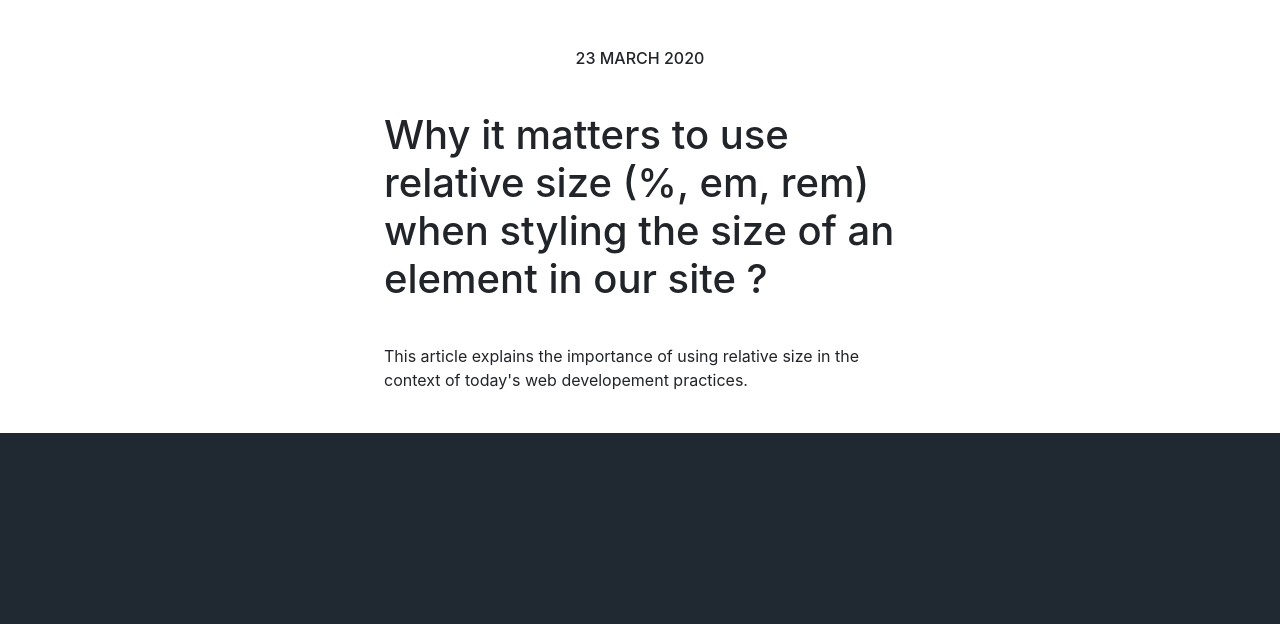
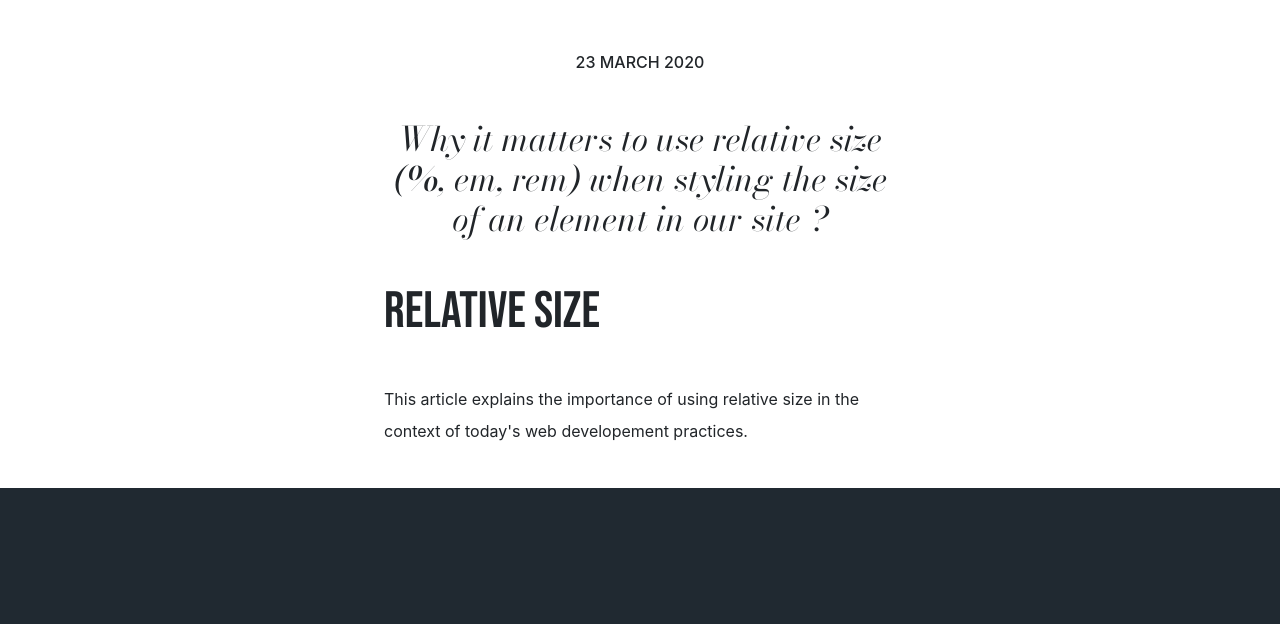
Before and after one commit to nati-m-afw/MyPersonalWeb-II, a plain HTML site: page blog/blog1.html in a window 1280 px wide. Shown: the part 176-800 px from the top of the page. Drawn offline with nearby package versions, Linux system fonts and the light colour scheme.

Commit message:
added google fonts; updated blogs

```diff
--- a/assets/css/blog-post-style.css
+++ b/assets/css/blog-post-style.css
@@ -9,7 +9,22 @@ article .date{
     font-weight: 550;
 }
 
-article p, h1, h4{
+article h1{
+    font-family: 'Bodoni Moda', serif;
+    font-size: 2.1rem;
+    text-align: center;
+}
+
+article h2{
+    font-family: 'Bebas Neue', cursive;
+    font-size: 3.2rem;
+}
+
+article p{
+    line-height: 2rem;
+}
+
+article p, h1, h2, h4{
     margin: 8% 0;
 }
 
--- a/assets/css/blog-style.css
+++ b/assets/css/blog-style.css
@@ -29,3 +29,8 @@ div .card .date{
     padding-bottom: 1rem;
     text-transform: uppercase;
 }
+
+h4.card-title a{
+    font-family: 'Bodoni Moda', serif;
+    font-size: 2.1rem;
+}
--- a/blog/blog1.html
+++ b/blog/blog1.html
@@ -11,6 +11,7 @@
     <link rel="stylesheet" href="../assets/css/blog-style.css">
     <link rel="stylesheet" href="../assets/css/blog-post-style.css">
     <link href="https://fonts.googleapis.com/css2?family=Bebas+Neue&display=swap" rel="stylesheet">
+    <link href="https://fonts.googleapis.com/css2?family=Bodoni+Moda:ital@1&display=swap" rel="stylesheet">
     <link rel="stylesheet" href="../assets/css/font-awesome.min.css">
     <title>Why it matters to use relative size (%, em, rem) when styling the size of an element in our site ? - Natnael Mekonnen</title>
     <link rel="icon" href="../assets/img/icon.png">
@@ -91,6 +92,9 @@
             <h1>
                 Why it matters to use relative size (%, em, rem) when styling the size of an element in our site ?
             </h1>
+            <h2>
+                Relative Size
+            </h2>
             <p>
                 This article explains the importance of using relative size in the context of today's web developement practices.
             </p>
```
Also changed, not shown: about.html (+1 -1 lines), blog.html (+1 -0 lines), blog/blog2.html (+4 -0 lines), blog/blog3.html (+4 -0 lines).
